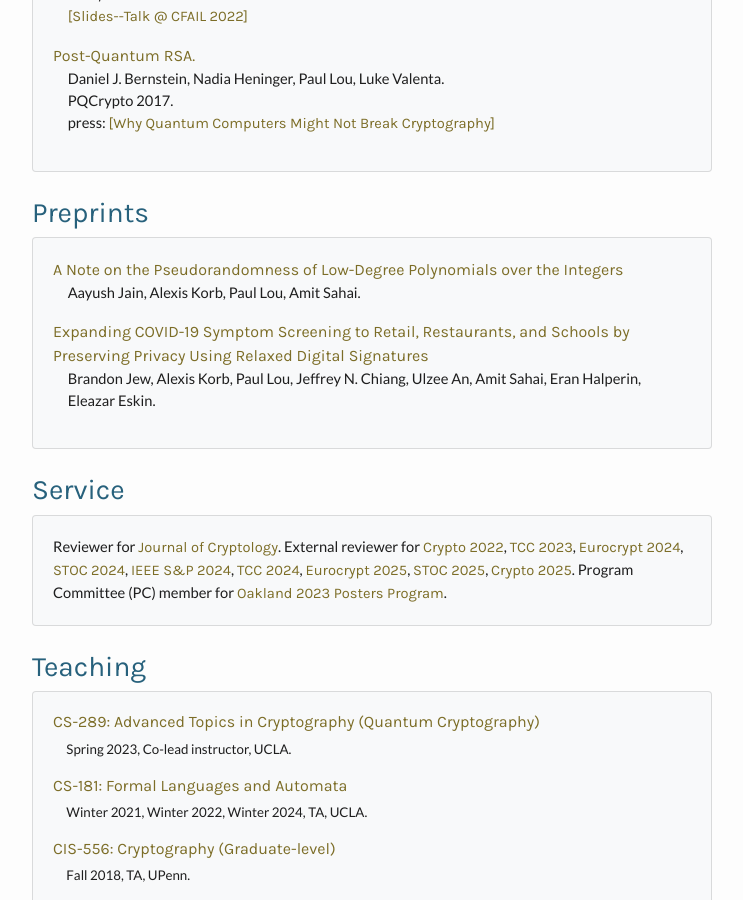
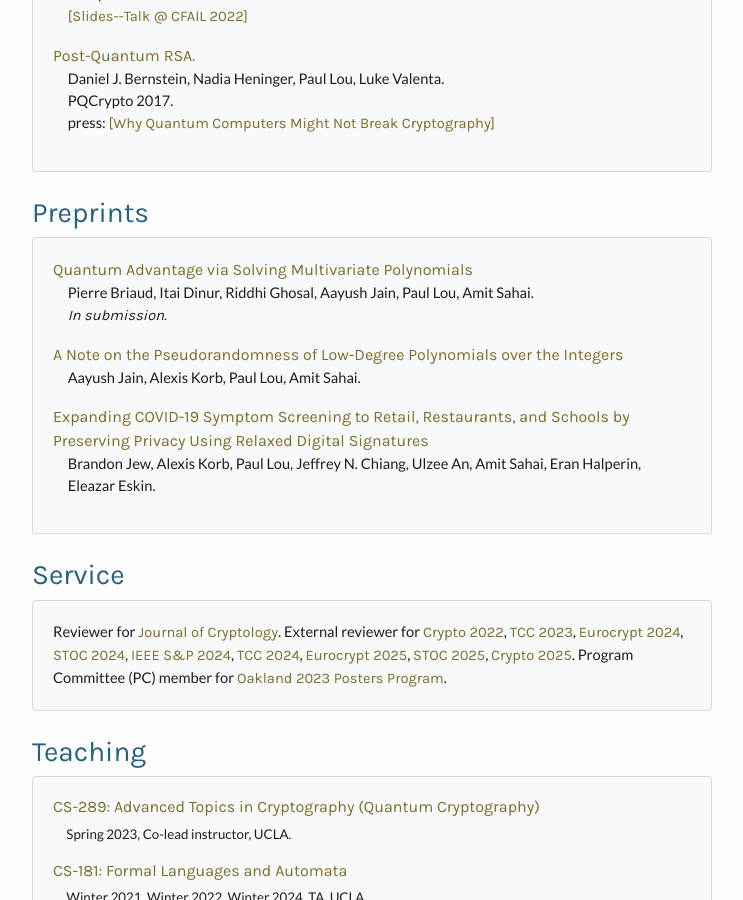
Before and after one commit to pslou/pslou.github.io, a Jekyll site: the page index.html, which Jekyll copies as it is, in a window 1280 px wide and 900 px high, scrolled down 1564 px. Shown: the whole window, without its empty margins (268-1011 px from the left). Built offline with Jekyll 4.4.1, drawn with Linux system fonts in a browser that asks for light colours.

Commit message:
add quantum advantage paper

```diff
--- a/index.html
+++ b/index.html
@@ -211,6 +211,14 @@
             <h1>Preprints</h1>
             <div class="card card-body bg-light frontcard">
                 <ul style="list-style-type:none; padding-left:0; margin-bottom:0">
+                    <a href="https://arxiv.org/abs/2509.07276">Quantum Advantage via Solving Multivariate Polynomials</a><br />
+                    <p style="font-size:11pt; padding-left:1em">
+                       Pierre Briaud, Itai Dinur, Riddhi Ghosal, Aayush Jain, Paul Lou, Amit Sahai. <br />
+					   <em>In submission.</em>
+                    </p>
+                  </li>
+                </ul>
+                <ul style="list-style-type:none; padding-left:0; margin-bottom:0">
                     <a href="https://ia.cr/2021/1415">A Note on the Pseudorandomness of Low-Degree Polynomials over the Integers</a><br />
                     <p style="font-size:11pt; padding-left:1em">
                       Aayush Jain, Alexis Korb, Paul Lou, Amit Sahai.
```
